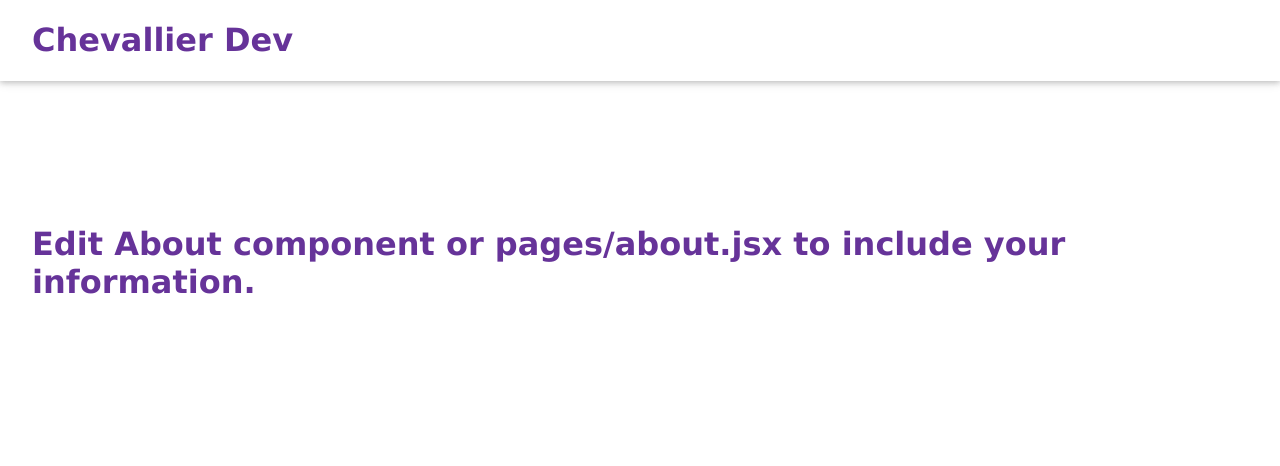
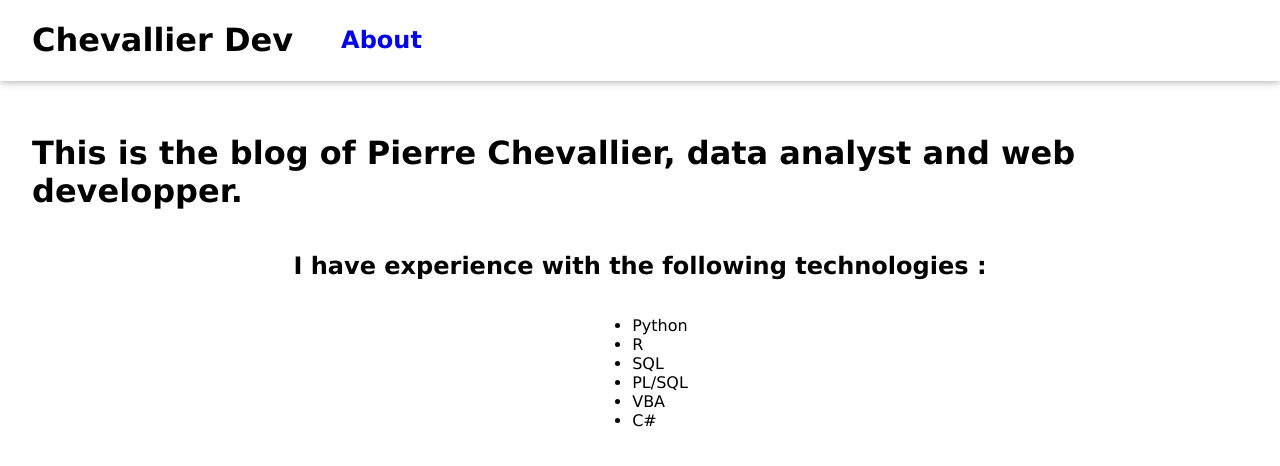
Before and after one commit to pierrechevallier/netlify-advanced, a Gatsby site: page /about in a window 1280 px wide. Built offline with nearby package versions, Linux system fonts and the light colour scheme; Gatsby itself is replaced by a stand-in of ours.

Commit message:
Updating layout and adding minor about information

```diff
--- a/src/components/About/About.css
+++ /dev/null
@@ -1,7 +0,0 @@
-.about {
-    display: flex;
-    justify-content: center;
-    align-content: center;
-    align-items: center;
-    min-height: 300px;
-}
--- a/src/components/About/About.jsx
+++ b/src/components/About/About.jsx
@@ -1,13 +1,27 @@
 import React, { Component } from "react";
-import "./About.css";
+import classNames from "clsx";
 
 class About extends Component {
   render() {
+    const technologies = [
+      "Python",
+      "R",
+      "SQL",
+      "PL/SQL",
+      "VBA",
+      "C#"
+    ]
     return (
-      <div className="about">
+      <div className={classNames("c-about", "o-fc-aic")}>
         <h1>
-          Edit About component or pages/about.jsx to include your information.
+          This is the blog of Pierre Chevallier, data analyst and web developper.
         </h1>
+        <h2>I have experience with the following technologies :</h2>
+        <ul>
+          {technologies.map(techno => {
+            return <li key={techno}>{techno}</li>
+          })}
+        </ul>
       </div>
     );
   }
--- a/src/components/PostListing/PostListing.jsx
+++ b/src/components/PostListing/PostListing.jsx
@@ -26,7 +26,7 @@ class PostListing extends React.Component {
   render() {
     const postList = this.getPostList();
     return (
-      <div>
+      <div className={classNames("o-fc-aic")}>
         {
           postList.map(post => (
             <Link to={post.path} key={post.title} className={classNames("u-no-txt-deco", "u-no-text-transform")}>
--- a/src/layout/NavBar.jsx
+++ b/src/layout/NavBar.jsx
@@ -8,9 +8,12 @@ import { Link } from "gatsby";
  * @param title: string, title of the website
  */
 const Navbar = ({title}) => (
-    <div className={classNames("c-navbar", "u-simple-shadow", "u-bg-white", "u-p-l-l")}>
+    <div className={classNames("c-navbar", "u-simple-shadow", "u-bg-white", "u-p-l-l", "o-fr-aic")}>
         <Link to={"/"} className={classNames("u-no-txt-deco", "u-no-text-transform")}>
             <h1>{title}</h1>
+        </Link>
+        <Link to={"/about"} className={classNames("u-no-txt-deco", "u-no-text-transform", "u-m-l-xl")}>
+            <h2>{"About"}</h2>
         </Link>
     </div>
 )
--- a/src/styles/base.less
+++ b/src/styles/base.less
@@ -2,7 +2,8 @@ html, body {
     font-size: 16px;
     font-family: Verdana, Geneva, Tahoma, sans-serif;
     padding: 0 !important; // To override gatsby default padding
+    color: black
 }
 h1 {
-    color: rebeccapurple
+    color: black
 }
--- a/src/styles/components.less
+++ b/src/styles/components.less
@@ -8,3 +8,6 @@
     flex-direction: column;
     justify-content: center;
 }
+.c-about {
+    min-height: 300px;
+}
--- a/src/styles/objects.less
+++ b/src/styles/objects.less
@@ -17,3 +17,11 @@
     .o-flex-row();
     .o-fg();
 }
+.o-fr-aic {
+    .o-flex-row();
+    align-items: center;
+}
+.o-fc-aic {
+    .o-flex-column();
+    align-items: center;
+}
--- a/src/styles/utilities.less
+++ b/src/styles/utilities.less
@@ -22,6 +22,12 @@ MARGINS
 }
 .u-m-l-m {
     margin-left: 1rem;
+}
+.u-m-l-l {
+    margin-left: 2rem;
+}
+.u-m-l-xl {
+    margin-left: 3rem;
 }
 .u-m-r-m {
     margin-right: 1rem;
```
Also changed, not shown: src/styles/base.css, src/styles/components.css, src/styles/objects.css, src/styles/utilities.css.
